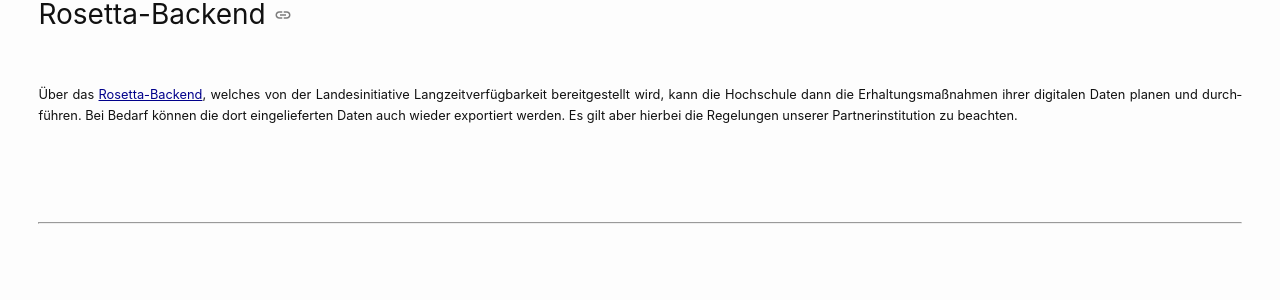
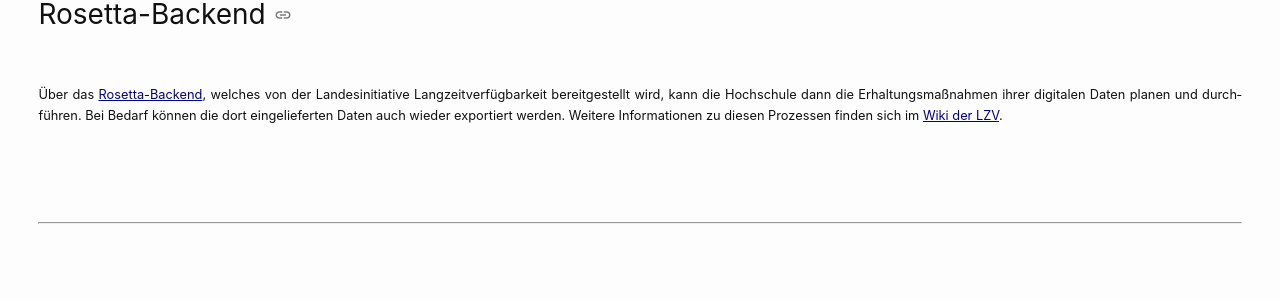
Before and after one commit to christiansievers/site-test, a Jekyll site: the page built from technische-dokumentation/infrastruktur.markdown, in a window 1280 px wide and 900 px high, scrolled down 3636 px. Shown: the part 173-473 px from the top of the window. Built offline with Jekyll 4.4.1, drawn with Linux system fonts in a browser that asks for light colours; a script that is not in the unit is left out.

Commit message:
Text für die Seite Infrastruktur (17)

```diff
--- a/technische-dokumentation/infrastruktur.markdown
+++ b/technische-dokumentation/infrastruktur.markdown
@@ -50,7 +50,7 @@ Das erstellte Daten-Paket enthält alle nötigen Informationen, die zur Langzeit
 
 ## Rosetta-Backend
 
-Über das [Rosetta-Backend](https://www.lzv.nrw/ueber-lzv/wie-funktioniert-lzv), welches von der Landesinitiative Langzeitverfügbarkeit bereitgestellt wird, kann die Hochschule dann die Erhaltungsmaßnahmen ihrer digitalen Daten planen und durchführen. Bei Bedarf können die dort eingelieferten Daten auch wieder exportiert werden. Es gilt aber hierbei die Regelungen unserer Partnerinstitution zu beachten.
+Über das [Rosetta-Backend](https://www.lzv.nrw/ueber-lzv/wie-funktioniert-lzv), welches von der Landesinitiative Langzeitverfügbarkeit bereitgestellt wird, kann die Hochschule dann die Erhaltungsmaßnahmen ihrer digitalen Daten planen und durchführen. Bei Bedarf können die dort eingelieferten Daten auch wieder exportiert werden. Weitere Informationen zu diesen Prozessen finden sich im [Wiki der LZV](https://service-wiki.hbz-nrw.de/display/LLZV/Landesweite+LZV+-+Willkommen).
 
 ----
 
```
